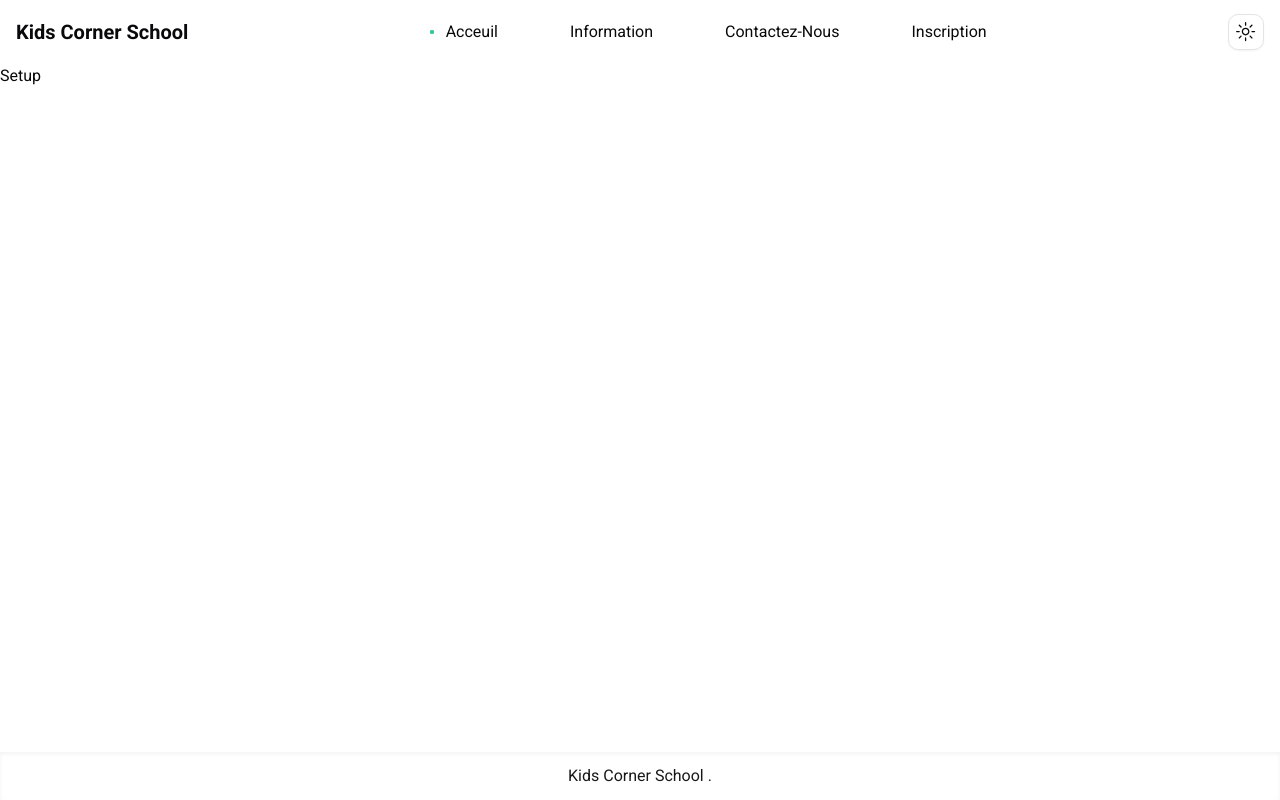
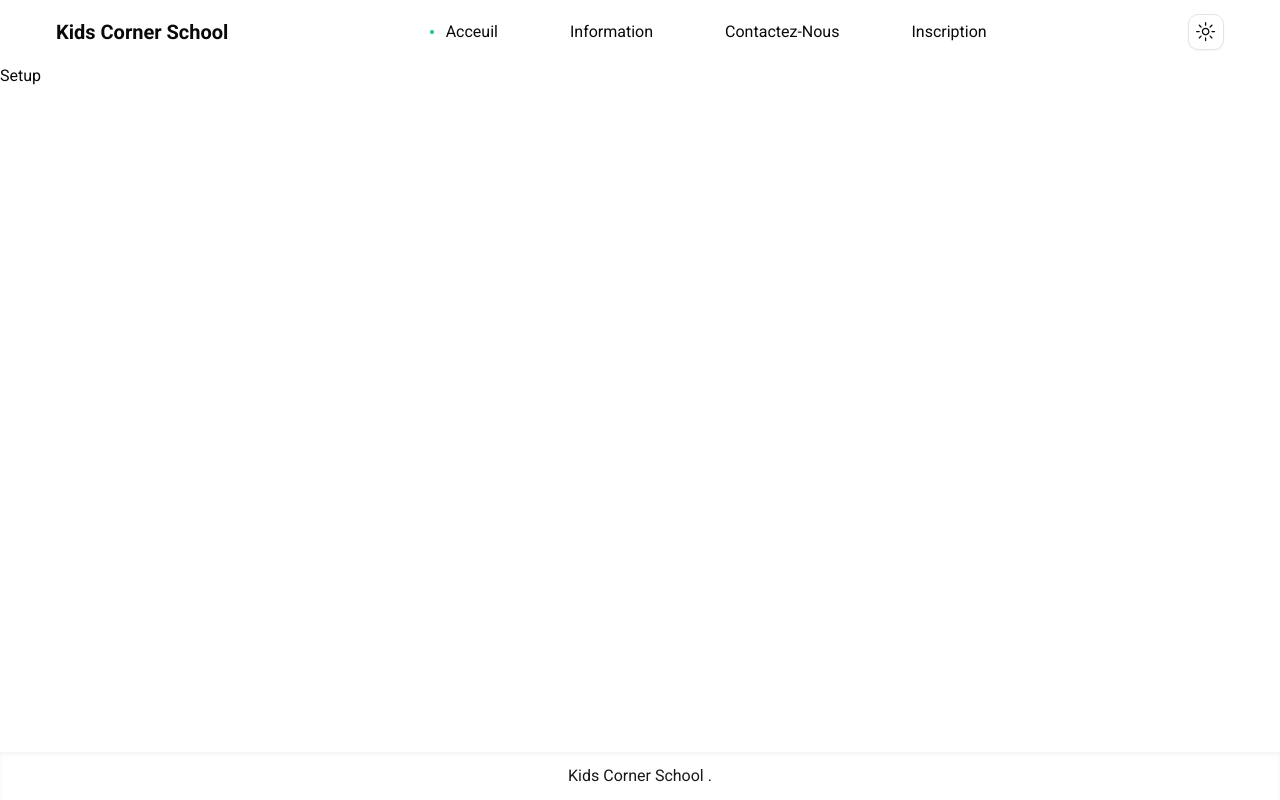
Before and after one commit to yusufb026/Next-Showcase, a Next.js app: page / in a window 1280 px wide. Built offline with nearby package versions, Linux system fonts and the light colour scheme.

Commit message:
style : adjuste container padding

```diff
--- a/src/components/ui/Container.tsx
+++ b/src/components/ui/Container.tsx
@@ -5,7 +5,7 @@ interface ConatinerProps {
 }
 
 const Container: FC<ConatinerProps> = ({ children }) => {
-  return <div className="w-ful mx-auto max-w-7xl">{children}</div>;
+  return <div className="w-ful mx-auto max-w-7xl  sm:px-10">{children}</div>;
 };
 
 export default Container;
```
